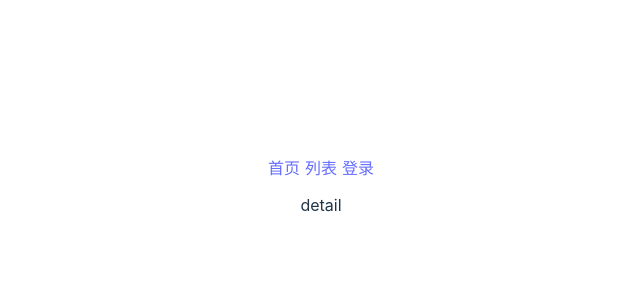
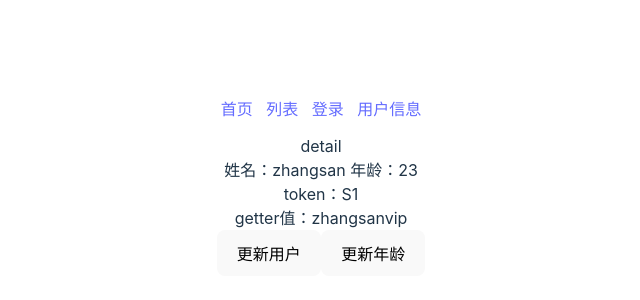
Before and after one commit to ozReilly/vs3, a Vue app: page /detail/1 in a window 1280 px wide. Shown: the part 220-520 px from the top of the page, without its empty margins (319-959 px from the left). Built offline with nearby package versions, Linux system fonts and the light colour scheme.

Commit message:
pinia 初始化,userdemo

```diff
--- a/src/App.vue
+++ b/src/App.vue
@@ -5,6 +5,7 @@
       <router-link to="/">{{ $t('nav.home') }}</router-link>
       <router-link to="/list">{{$t('nav.list')}}</router-link>
       <router-link to="/login">{{ $t('nav.login') }}</router-link>
+      <router-link to="/detail/1">{{ $t('nav.use','用户信息') }}</router-link>
      </nav>
     <router-view v-slot="{ Component }">
       <Transition name="fade" mode="out-in">
--- a/src/main.ts
+++ b/src/main.ts
@@ -3,5 +3,6 @@ import './style.css'
 import App from './App.vue'
 import router from './router'
 import i18n from './i18n'
+import store from './stores'
 console.log('enter main.ts')
-createApp(App).use(router).use(i18n).mount('#app')
+createApp(App).use(router).use(i18n).use(store).mount('#app')
--- /dev/null
+++ b/src/stores/index.ts
@@ -0,0 +1,4 @@
+import { createPinia } from 'pinia'
+const store = createPinia()
+
+export default store
--- /dev/null
+++ b/src/stores/userStore.ts
@@ -0,0 +1,44 @@
+import { defineStore } from 'pinia'
+
+// defineStore 第一个参数是id，必需且值唯一
+export interface IUserInfo {
+  name: string
+  age: number
+}
+export interface IUserState {
+  token: string
+  userInfo: IUserInfo
+}
+
+type UserState = {
+  userInfo: IUserInfo
+  token: string
+}
+
+export const useUserStore = defineStore('user', {
+  state: (): UserState => ({
+    userInfo: {
+      name: 'zhangsan',
+      age: 23,
+    },
+    token: 'S1',
+  }),
+
+  getters: {
+    vipName: (state) => state.userInfo.name + 'vip',
+  },
+  actions: {
+    //更新整个对象
+    updateUserInfo(userInfo: IUserInfo) {
+      this.userInfo = userInfo
+    },
+    //更新对象中某个属性
+    updateAge(age: number) {
+      this.userInfo.age = age
+    },
+    //更新基础数据类型
+    updateToken(token: IUserState['token']) {
+      this.token = token
+    },
+  },
+})
--- a/src/views/Detail.vue
+++ b/src/views/Detail.vue
@@ -1,14 +1,30 @@
 <template>
   <div class="detail">
     detail
+    <div>姓名：{{ userInfo.name }} 年龄：{{ userInfo.age }}</div>
+    <div>token：{{ token }}</div>
+    <div>getter值：{{ vipName }}</div>
+    <button @click="handleUser">更新用户</button>
+    <button @click="handleAge">更新年龄</button>
   </div>
 </template>
 
 <script setup lang="ts">
 console.log('detail.vue')
-
+import { storeToRefs } from 'pinia'
+import { useUserStore } from '../stores/userStore'
+const userStore = useUserStore()
+const { userInfo, token, vipName } = storeToRefs(userStore)
+const { updateUserInfo, updateAge } = userStore
+const handleUser = () => {
+  updateUserInfo({
+    name: '小明',
+    age: 18,
+  })
+}
+const handleAge = () => {
+  updateAge(22)
+}
 </script>
 
-<style scoped>
-
-</style>
+<style scoped></style>
```
